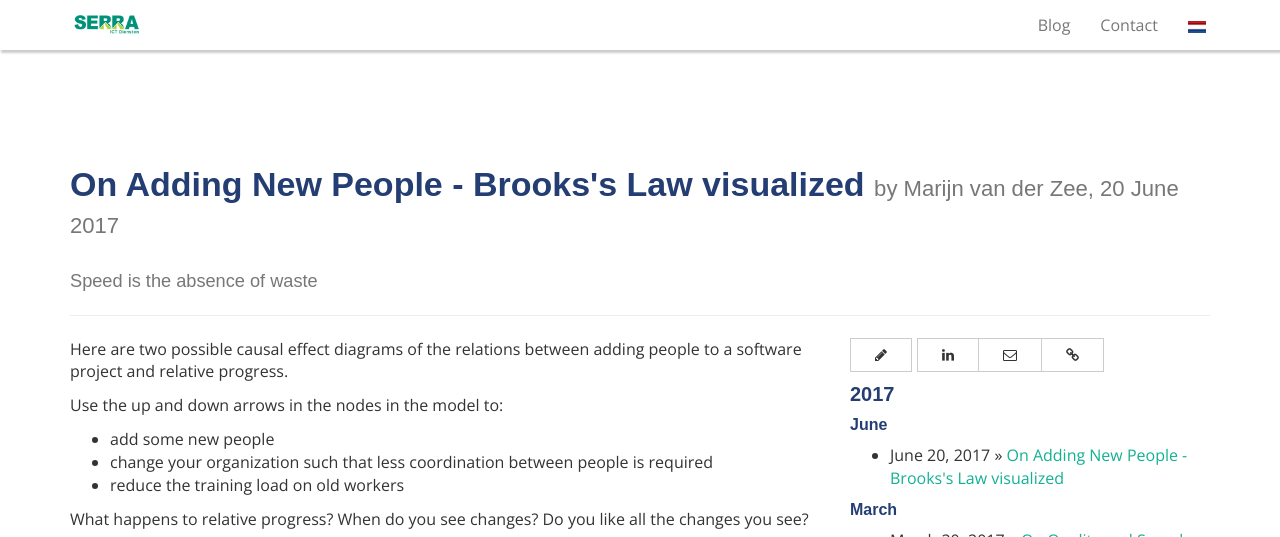
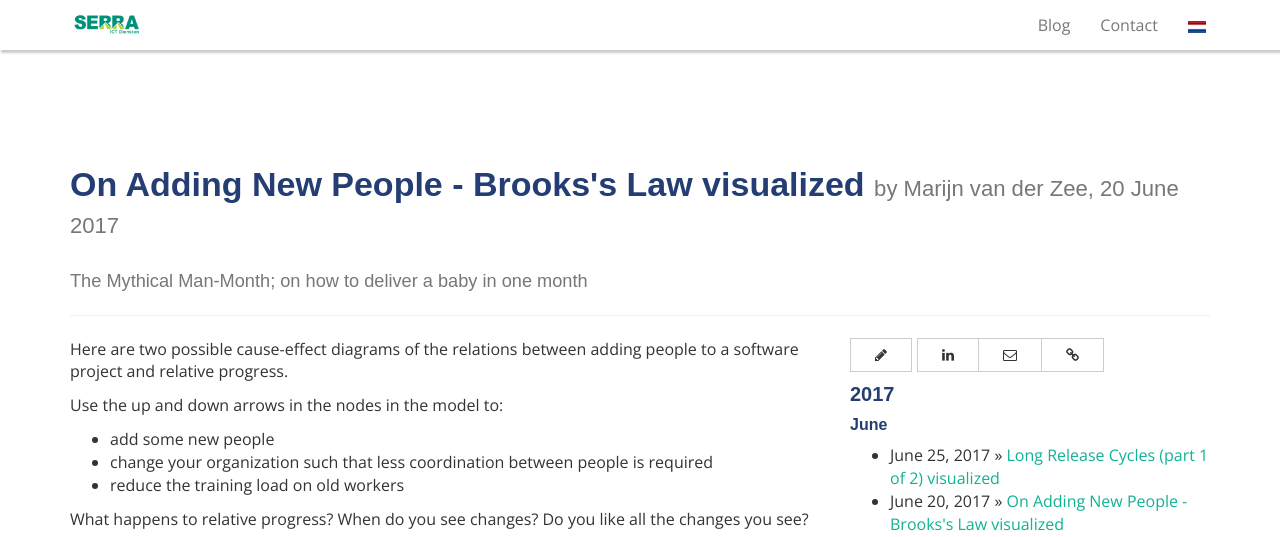
Before and after one commit to serraict/serraict.github.io, a Jekyll site: the page built from _posts/thoughts/2017-06-20-brooks-law.md, in a window 1280 px wide and 900 px high, cut to the strip 0-537 px from the top of the window. Built offline with Jekyll 4.4.1, drawn with Linux system fonts in a browser that asks for light colours; nearby versions of some CDN libraries; some web fonts are replaced; comment, search, counter and statistics services are not loaded.

Commit message:
Add future loopy post on long release cycles

```diff
--- a/_config.yml
+++ b/_config.yml
@@ -11,6 +11,7 @@ markdown: kramdown
 redcarpet:
   extensions: ["no_intra_emphasis", "fenced_code_blocks", "autolink", "tables", "with_toc_data"]
 
+future: false
 
 # Themes are encouraged to use these universal variables
 # so be sure to set them if your theme uses them.
--- a/_posts/thoughts/2017-06-20-brooks-law.md
+++ b/_posts/thoughts/2017-06-20-brooks-law.md
@@ -1,14 +1,14 @@
 ---
 layout: post
 category : thoughts
-tagline: "Speed is the absence of waste"
+tagline: "The Mythical Man-Month; on how to deliver a baby in one month"
 tags : [visualized, loopy, management]
 title: On Adding New People - Brooks's Law visualized
 ---
 
 {% include JB/setup %}
 
-Here are two possible causal effect diagrams
+Here are two possible cause-effect diagrams
 of the relations between adding people to a software project
 and relative progress.
 
```
Also changed, not shown: _posts/thoughts/2017-03-20-quality-and-scrum-causal-effect-diagram.md (+1 -1 lines), _posts/thoughts/2017-06-25-long-release-cycles-1.md (added, +32 -0 lines).
